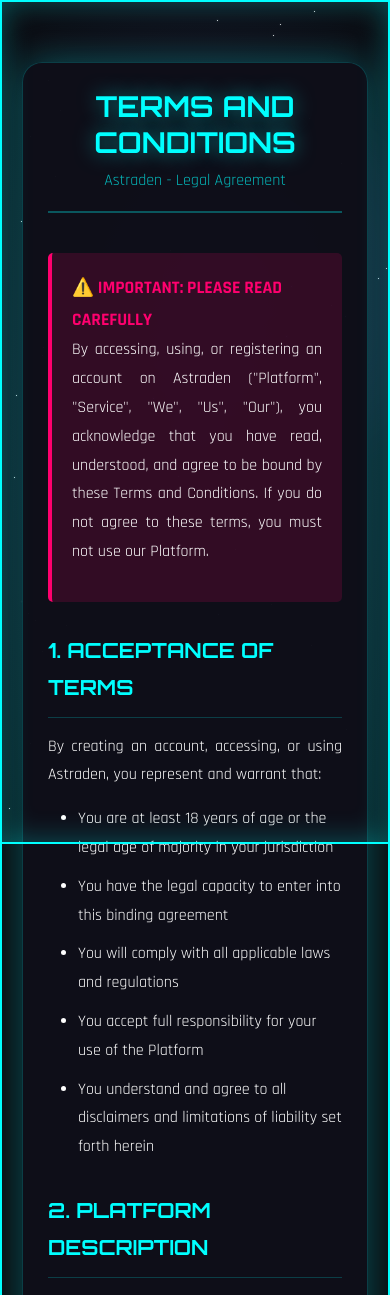
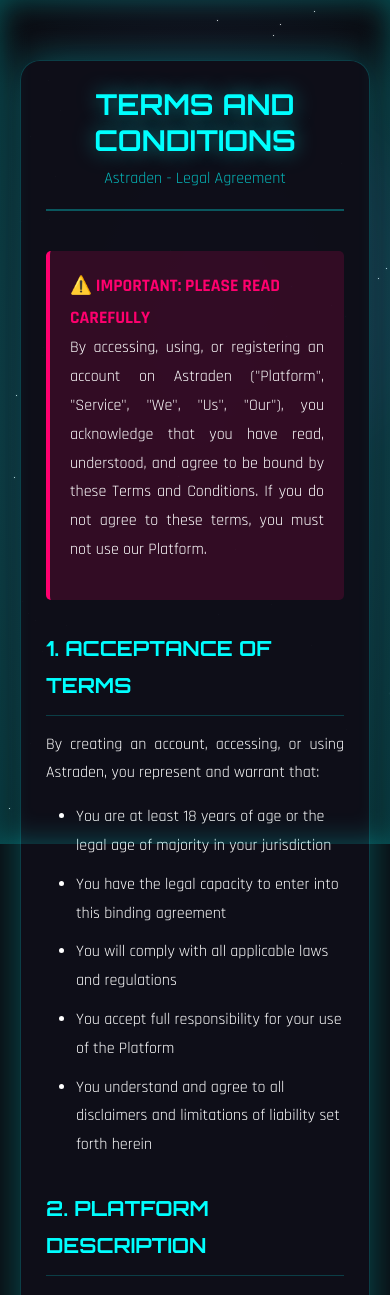
Before and after one commit to Sunandkumar1477/Astraden, a PHP site: page /terms.php in a window 390 px wide. Shown: the top 1295 px of the page. Run offline with PHP 8.4, Linux system fonts and the light colour scheme.

Commit message:
Chnage style for mobile version

```diff
--- a/css/index.css
+++ b/css/index.css
@@ -898,6 +898,24 @@ body {
     .category-btn,
     .play-btn {
         transition: transform 0.2s ease, background 0.2s ease;
+    }
+
+    /* Remove all borders on mobile */
+    body,
+    .container,
+    .header,
+    .categories,
+    .category-btn,
+    .game-card,
+    .coming-soon-card,
+    .section-title,
+    .play-btn,
+    .auth-btn,
+    .user-info-bar,
+    .credits-badge,
+    .game-type,
+    .game-countdown-badge {
+        border: none !important;
     }
 }
 
@@ -3796,10 +3814,10 @@ body.mobile-device .play-btn:active {
    ============================================ */
 
 @media (max-width: 768px) {
-    /* Apply action button style to body/container */
+    /* Apply action button style to body/container - no borders on mobile */
     body {
         background: var(--dark-bg);
-        border: 2px solid var(--primary-cyan);
+        border: none;
         border-radius: 0;
         position: relative;
         overflow-x: hidden;
@@ -3812,16 +3830,16 @@ body.mobile-device .play-btn:active {
         left: 0;
         right: 0;
         bottom: 0;
-        border: 2px solid var(--primary-cyan);
+        border: none;
         pointer-events: none;
         z-index: 9998;
         box-shadow: inset 0 0 30px rgba(0, 255, 255, 0.3);
     }
 
-    /* Container with action button style - optimized for mobile */
+    /* Container with action button style - optimized for mobile - no borders */
     .container {
         background: var(--card-bg);
-        border: 2px solid var(--primary-cyan);
+        border: none;
         border-radius: 15px;
         margin: 10px;
         padding: 15px;
@@ -4085,14 +4103,41 @@ body.mobile-device .play-btn:active {
     .game-description {
         text-shadow: 0 0 5px rgba(0, 255, 255, 0.3);
     }
-}
-
-/* Extra small mobile devices - even more action style */
+
+    /* Ensure all borders are removed on mobile */
+    body,
+    body::before,
+    .container,
+    .container::before,
+    .header,
+    .header::before,
+    .categories,
+    .category-btn,
+    .category-btn::before,
+    .game-card,
+    .game-card::before,
+    .game-card::after,
+    .coming-soon-card,
+    .section-title,
+    .play-btn,
+    .play-btn::before,
+    .auth-btn,
+    .user-info-bar,
+    .user-info-container,
+    .user-dropdown-btn,
+    .credits-badge,
+    .game-type,
+    .game-countdown-badge {
+        border: none !important;
+    }
+}
+
+/* Extra small mobile devices - even more action style - no borders */
 @media (max-width: 480px) {
     .container {
         margin: 8px;
         padding: 12px;
-        border-width: 2px;
+        border: none;
         box-shadow: 0 0 25px rgba(0, 255, 255, 0.4), var(--glow-cyan);
         width: calc(100% - 16px);
         box-sizing: border-box;
```
Also changed, not shown: other parts of css/index.css (+29 -29 lines).
